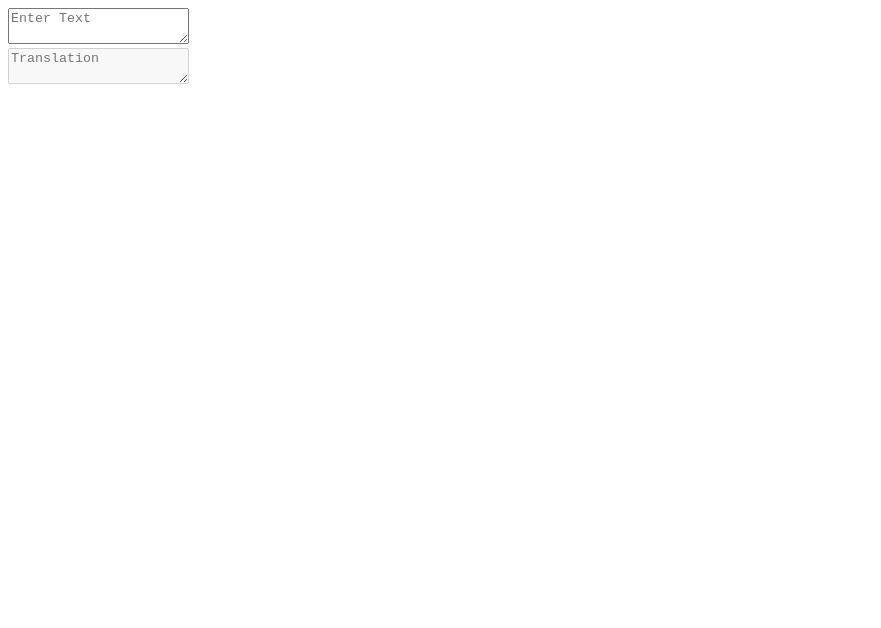
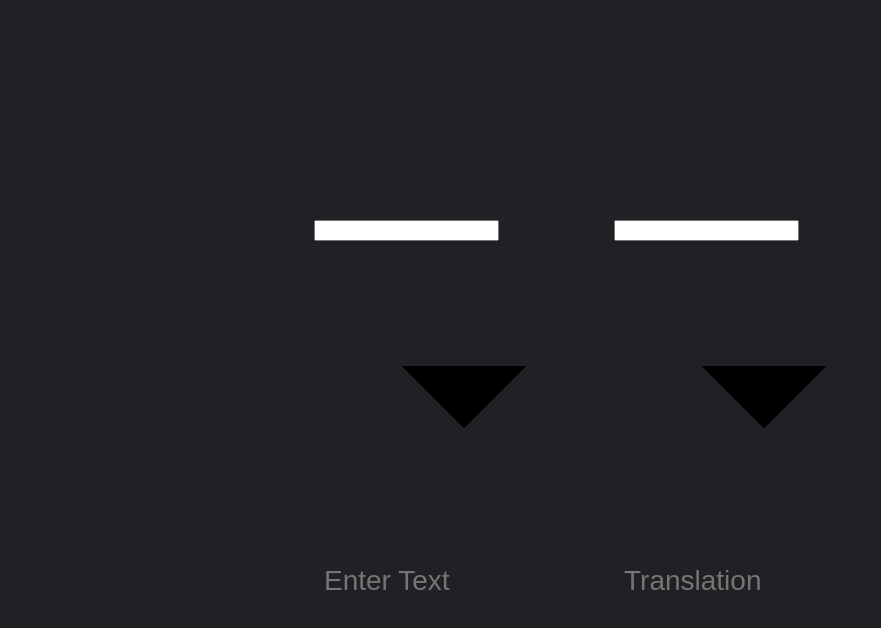
Before and after one commit to echizenyayota/deepl-translate-clone, a React (Create React App) app: page / in a window 1280 px wide. Shown: the top 628 px of the page, without its empty margins (0-881 px from the left). Built offline with nearby package versions, Linux system fonts and the light colour scheme.

Commit message:
14:31 styling text-area and select-drop-down-area 1

```diff
--- a/src/components/SelectDropDown.js
+++ b/src/components/SelectDropDown.js
@@ -1,6 +1,17 @@
 const SelectDropDown = () => {
   return (
-    <div>SelectDropDown</div>
+    <div className="select-drop-down">
+      <input />
+      <div className="down-arrow">
+        <svg
+            focusable="false"
+            xmlns="http://www.w3.org/2000/svg"
+            viewBox="0 0 24 24"
+          >
+            <path d="M7 10l5 5 5-5z"></path>
+          </svg>
+      </div>
+    </div>
   )
 }
 
--- a/src/components/TextBox.js
+++ b/src/components/TextBox.js
@@ -1,6 +1,9 @@
+import SelectDropDown from "./SelectDropDown";
+
 const TextBox = ({ style }) => {
   return (
     <div>
+      <SelectDropDown />
       <textarea
         placeholder={style === "input" ? "Enter Text" : "Translation" }
         disabled={style === "output"}
--- a/src/index.css
+++ b/src/index.css
@@ -0,0 +1,40 @@
+* {
+  font-family: arial, sans-serif;
+}
+
+body {
+  margin: 0;
+  background-color: #202124;
+  display: flex;
+  justify-content:center;
+  height: 100vh;
+  align-items: center;
+}
+
+.app {
+  display: flex;
+  width: 652px;
+  height: 360px;
+}
+
+.output,
+.input {
+  display: flex;
+  flex-direction: column;
+  width: 300px;
+}
+
+textarea {
+  background-color: transparent;
+  color: #bdc1c6;
+  border: none;
+  resize: none;
+  padding: 10px;
+  width: 280px !important;
+  height: 146px;
+  border-radius: 10px;
+  outline: none;
+  overflow: auto;
+  font-size: 28px;
+  margin-top: 10px;
+}
```
